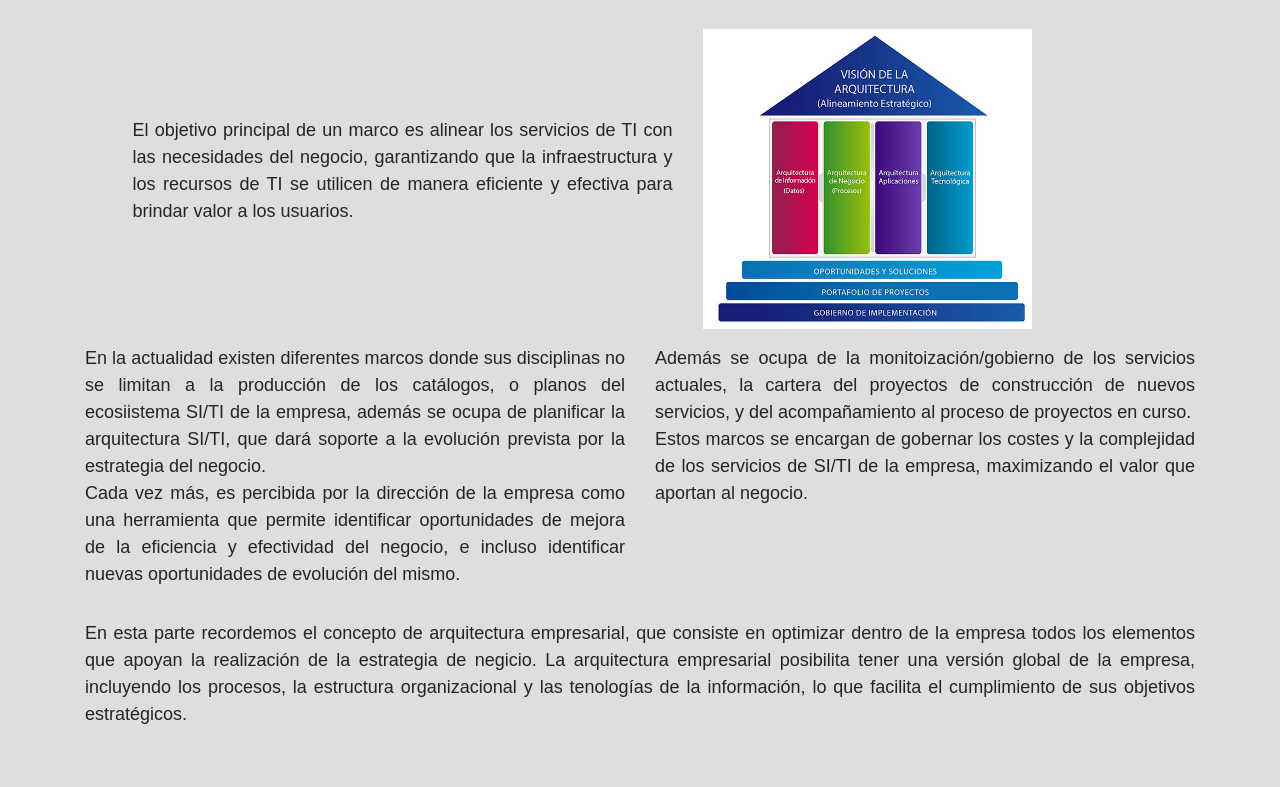
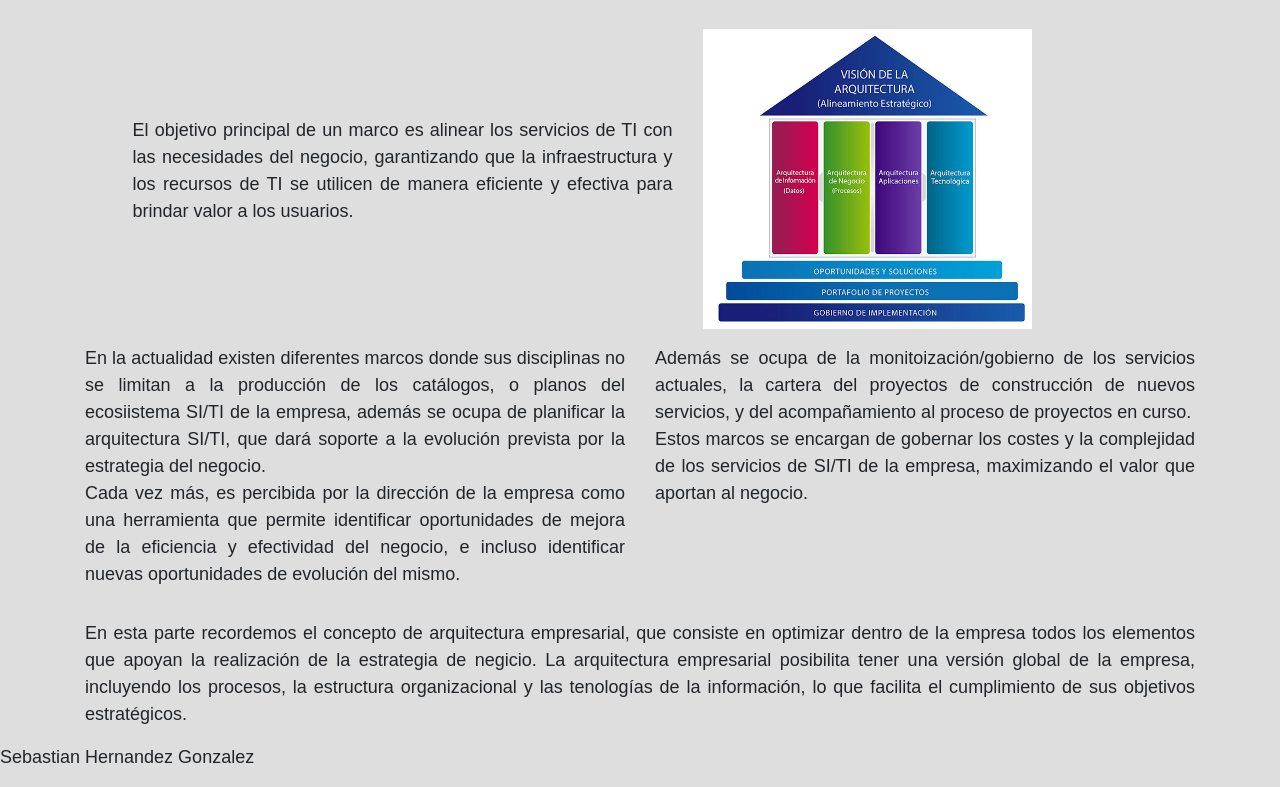
Before and after one commit to SebastianHdzG/Seminario-TI-11-03, a plain HTML site: page index.html in a window 1280 px wide. Shown: the part 532-1319 px from the top of the page. Before the commit the page ends 1276 px from the top, so only its background shows below. Drawn offline with nearby package versions, Linux system fonts and the light colour scheme.

Commit message:
Update and rename pagina.html to index.html

```diff
--- a/pagina.html
+++ b/index.html
@@ -84,4 +84,5 @@
     <script src="https://cdn.jsdelivr.net/npm/bootstrap@4.6.2/dist/js/bootstrap.min.js" integrity="sha384-+sLIOodYLS7CIrQpBjl+C7nPvqq+FbNUBDunl/OZv93DB7Ln/533i8e/mZXLi/P+" crossorigin="anonymous"></script>
     -->
   </body>
+  <p> Sebastian Hernandez Gonzalez</p>
 </html>
```
